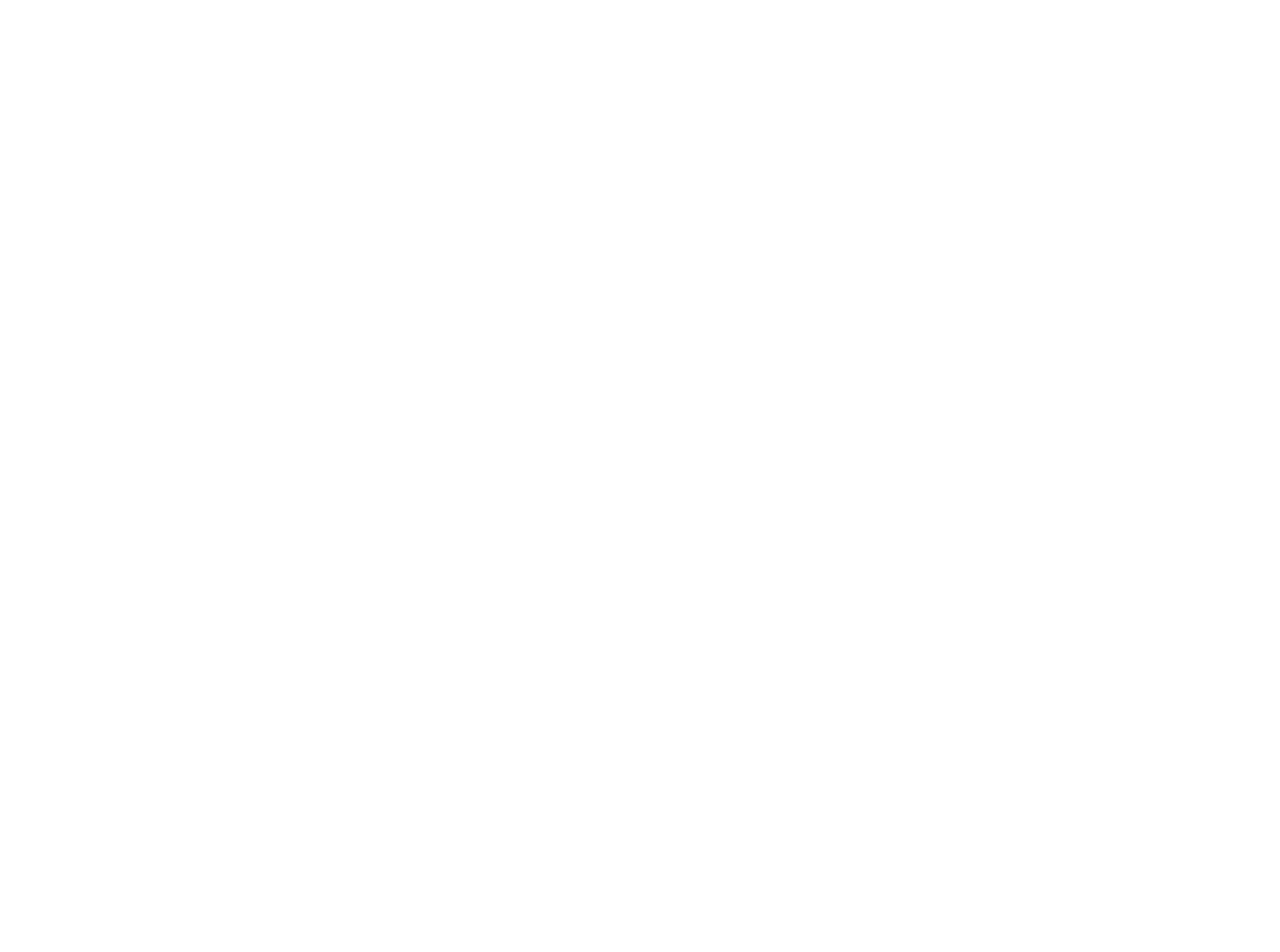
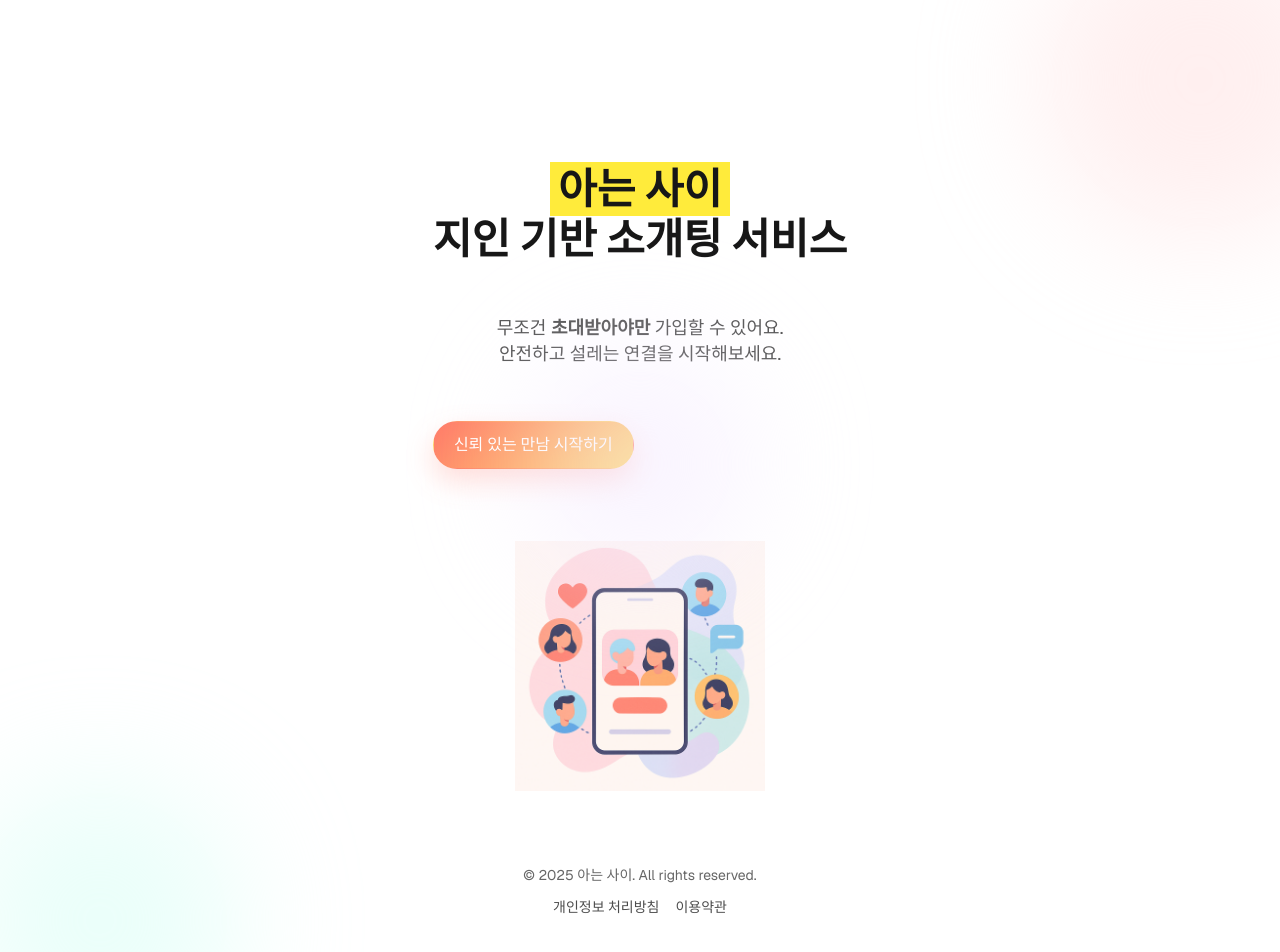
Before and after one commit to Intro-my-friend/imf-frontend, a Next.js app: page / in a window 1280 px wide. Before the commit this address had no page. Shown: the top 952 px of the page. Before the commit the page ends 800 px from the top, so only its background shows below. Built offline with nearby package versions, Linux system fonts and the light colour scheme.

Commit message:
add main page

```diff
--- a/app/page.module.css
+++ b/app/page.module.css
@@ -166,3 +166,152 @@
     filter: invert();
   }
 }
+
+/* 전역 포인트 컬러 */
+:root {
+  --accent-1: #FF7968;   /* 코랄 */
+  --accent-2: #FFD966;   /* 옐로 */
+  --accent-3: #6EC6FF;   /* 블루 */
+}
+
+/* 배경 블롭: 섹션 안에서만 보이게 함 */
+.page { position: relative; }   /* 추가 */
+.main { position: relative; }   /* 추가 */
+
+.page::before,
+.page::after {
+  content: "";
+  position: absolute;
+  z-index: -1;
+  filter: blur(60px);
+  opacity: 0.5;
+  border-radius: 50%;
+  pointer-events: none;
+}
+.page::before {
+  top: -80px; right: -80px;
+  width: 320px; height: 320px;
+  background: #FFE0E0; /* 연핑크 */
+}
+.page::after {
+  bottom: -100px; left: -40px;
+  width: 280px; height: 280px;
+  background: #D6FFF5; /* 민트 */
+}
+.main::before {
+  content: "";
+  position: absolute;
+  top: 30%; left: 50%;
+  transform: translateX(-50%);
+  width: 220px; height: 220px;
+  background: #F3E8FF; /* 라일락 */
+  filter: blur(60px);
+  opacity: 0.5;
+  border-radius: 50%;
+  pointer-events: none;
+}
+
+/* ===== Hero ===== */
+.headline {
+  text-align: center;
+  font-size: clamp(28px, 5vw, 42px);
+  font-weight: 800;
+  line-height: 1.2;
+  margin: 0;
+}
+
+/* ✅ 노란 하이라이트만 사용 (중복 .highlight 정리) */
+.highlight {
+  background: #ffeb3b;
+  padding: 0 8px;
+}
+
+.subhead {
+  text-align: center;
+  font-size: 18px;
+  color: #555;
+  margin: 16px 0 24px;
+}
+
+/* 버튼 기본 */
+.btn {
+  display: inline-flex;
+  align-items: center;
+  justify-content: center;
+  padding: 14px 28px;
+  border-radius: 999px;
+  font-size: 16px;
+  font-weight: 600;
+  text-decoration: none;
+  transition: all 0.2s ease;
+}
+
+/* CTA 영역 전용(그라데이션 코랄→옐로) */
+.ctas a.primary {
+  background: linear-gradient(135deg, var(--accent-1), var(--accent-2));
+  color: #fff;
+  box-shadow: 0 12px 28px rgba(255, 121, 104, 0.25);
+}
+.ctas a.secondary {
+  background: #fff;
+  border-color: var(--gray-alpha-200);
+}
+
+/* 범용 버튼(페이지 다른 곳에서 쓸 때) */
+.primary { background: #2196f3; color: #fff; }
+.primary:hover { background: #1976d2; }
+.secondary { background: #ff7968; color: #fff; }
+.secondary:hover { background: #e86554; }
+
+/* Steps */
+.stepNum {
+  background: linear-gradient(135deg, var(--accent-1), var(--accent-2));
+  color: #fff;
+}
+
+/* 일러스트 박스 데모 */
+.illustration { margin-top: 40px; text-align: center; }
+.fakeImage {
+  width: 100%;
+  max-width: 600px;
+  height: 260px;
+  background: linear-gradient(135deg, #ffeb3b33, #2196f333);
+  border-radius: 24px;
+  display: flex; align-items: center; justify-content: center;
+  color: #888; font-size: 20px;
+}
+
+/* 다크 모드 보정 */
+@media (prefers-color-scheme: dark) {
+  .card,
+  .steps li { background: rgba(255,255,255,0.06); }
+  .badges li { background: rgba(255,255,255,0.1); }
+}
+
+.footer {
+  grid-row-start: 3;
+  display: flex;
+  flex-direction: column;
+  align-items: center;
+  gap: 12px;
+  font-size: 14px;
+  color: rgba(var(--gray-rgb), 0.6);
+  text-align: center;
+  margin-top: 40px;
+}
+
+.footerNav {
+  display: flex;
+  gap: 16px;
+}
+
+.footerNav a {
+  color: rgba(var(--gray-rgb), 0.7);
+  text-decoration: none;
+  font-weight: 500;
+}
+
+.footerNav a:hover {
+  text-decoration: underline;
+  text-underline-offset: 3px;
+}
--- a/app/page.tsx
+++ b/app/page.tsx
@@ -1,5 +1,45 @@
-import { redirect } from "next/navigation";
+"use client";
+
+import Image from "next/image";
+import styles from "./page.module.css";
 
 export default function Home() {
-  redirect("/login");
+  return (
+    <div className={styles.page}>
+      <main className={styles.main}>
+        <h1 className={styles.headline}>
+          <span className={styles.highlight}>아는 사이</span>
+          <br />
+          지인 기반 소개팅 서비스
+        </h1>
+        <p className={styles.subhead}>
+          무조건 <strong>초대받아야만</strong> 가입할 수 있어요. <br />
+          안전하고 설레는 연결을 시작해보세요.
+        </p>
+        <div className={styles.ctas}>
+          <a href="/login" className={`${styles.btn} ${styles.primary}`}>
+            신뢰 있는 만남 시작하기
+          </a>
+        </div>
+        <div className={styles.illustration}>
+          <Image
+            src="/main_image.png"
+            alt="일러스트"
+            width={250}
+            height={250}
+            className={styles.heroImage}
+          />
+        </div>
+      </main>
+
+      <footer className={styles.footer}>
+        <p>© 2025 아는 사이. All rights reserved.</p>
+        <nav className={styles.footerNav}>
+          {/* <a href="mailto:hello@anunsai.com">문의하기</a> */}
+          <a href="/privacy">개인정보 처리방침</a>
+          <a href="/terms">이용약관</a>
+        </nav>
+      </footer>
+    </div>
+  );
 }
--- a/component/auth/AuthGuard.tsx
+++ b/component/auth/AuthGuard.tsx
@@ -3,7 +3,7 @@
 import { useRouter, usePathname } from "next/navigation";
 import { useEffect, useState } from "react";
 
-const PUBLIC_PATHS = [""]; // 👈 여기서 관리
+const PUBLIC_PATHS = ["/"]; // 👈 여기서 관리
 
 export default function AuthGuard({ children }: { children: React.ReactNode }) {
   const router = useRouter();
```
Also changed, not shown: public/main_image.png (added).
